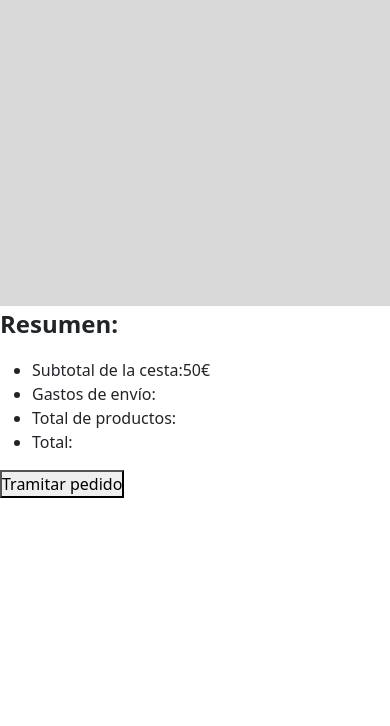
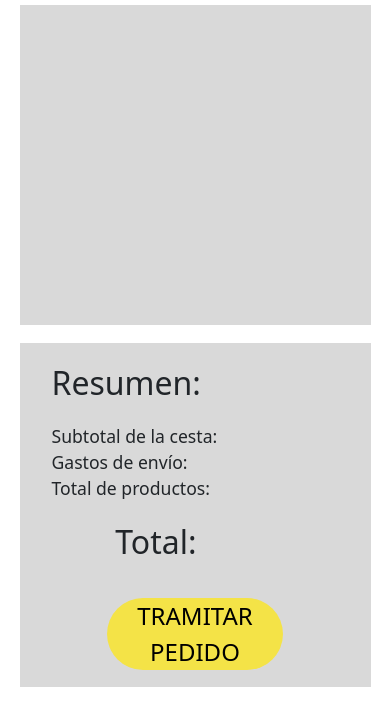
Before and after one commit to JulianaMZ/Rareando.com, a plain HTML site: page basket.html in a window 390 px wide. Shown: the part 112-838 px from the top of the page. Drawn offline with nearby package versions, Linux system fonts and the light colour scheme.

Commit message:
change basket

```diff
--- a/basket.html
+++ b/basket.html
@@ -46,18 +46,21 @@
 
       </header>
 
-    <main class="" >
+    <main class="main-basket" >
         <h2>Cesta de compra</h2>
         <div class="basket"></div>
-        <div>
-            <p>Resumen:</p>
-            <ul class="resume-list">
-                <li>Subtotal de la cesta:<span>50€</span></li>
+        <div class="basket-resumen">
+            <ul class="resumen-list">
+                <li class="resumen">Resumen:</li>
+                <li>Subtotal de la cesta:<span></span></li>
                 <li>Gastos de envío:</li>
                 <li>Total de productos:</li>
-                <li>Total:</li>
+                <li class="total">Total:</li>
             </ul>
-            <button class="btn-tramitarPedido">Tramitar pedido</button>
+            <div class="button-pedido">
+               <button class="btn-tramitarPedido">TRAMITAR PEDIDO</button>
+
+            </div>
         </div>
     </main>
 
--- a/style/basket.css
+++ b/style/basket.css
@@ -12,6 +12,43 @@
         height: 20rem;
         width: 100%;
         background-color: var(--color-background);
+    }
+    .main-basket{
+        margin: 5% ;
+    }
+    .basket-resumen{
+        background-color: var(--color-background);
+        margin-top: 5%;
+    }
+    .resumen{
+        font-size: 2rem;
+        font-weight: 500;
+        padding: 5% 0%;
+    }
+    .resumen-list{
+        font-size: 1.1rem;
+        font-weight: 500;
+        list-style: none;
+
+    }
+    .total{
+        font-size: 2rem;
+        font-weight: 500;
+        padding:5% 0% 5% 20%;
+    }
+    .button-pedido{
+        display: flex;
+        justify-content: center;
+    }
+    .btn-tramitarPedido{
+      margin-bottom: 5%;
+      width: 50%;
+      border-radius:50px;
+      background-color: var(--color-yellow);
+      font-size: 1.5rem;
+      font-weight: 500;
+      border: none;
+
     }
 
 
```
